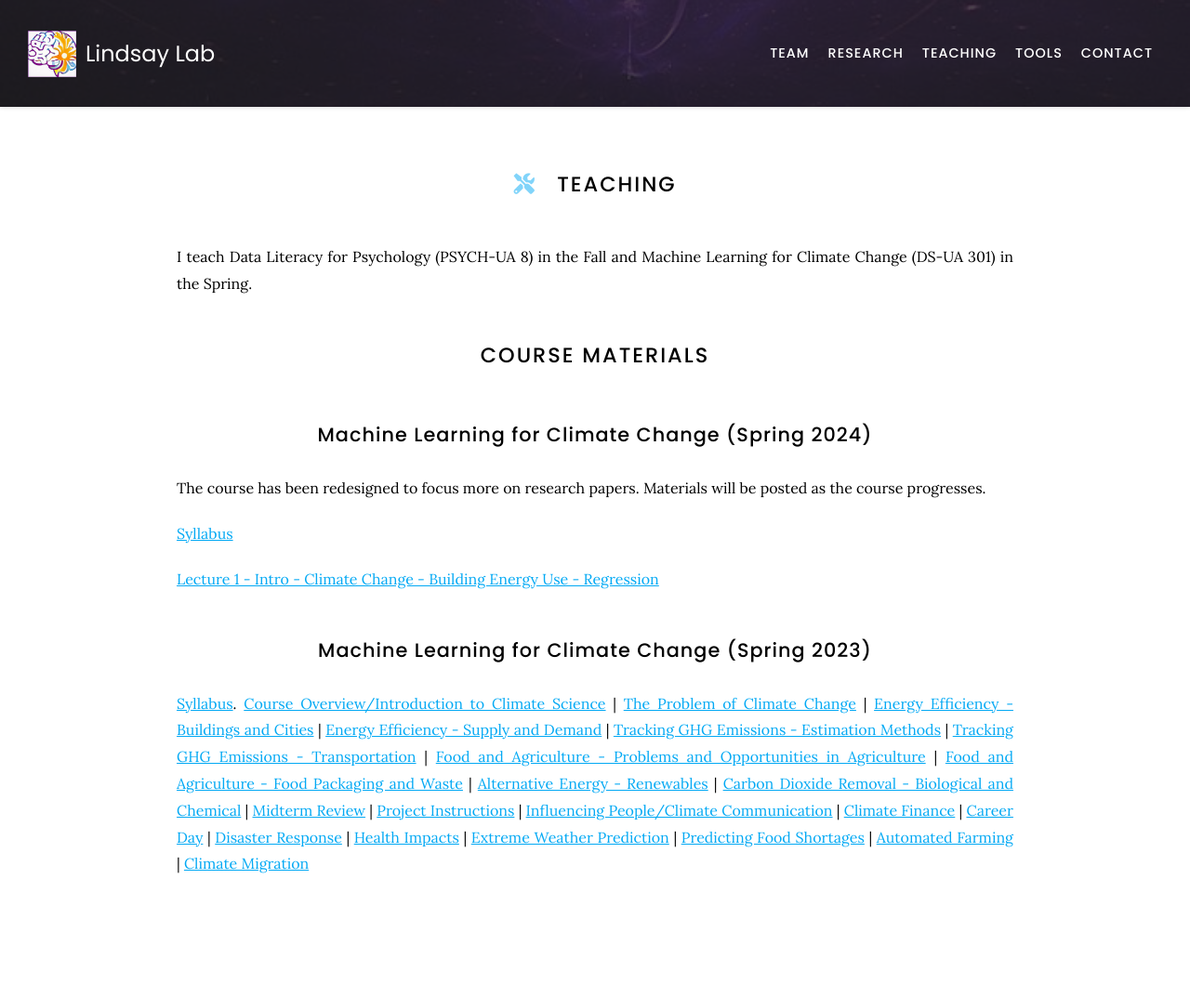
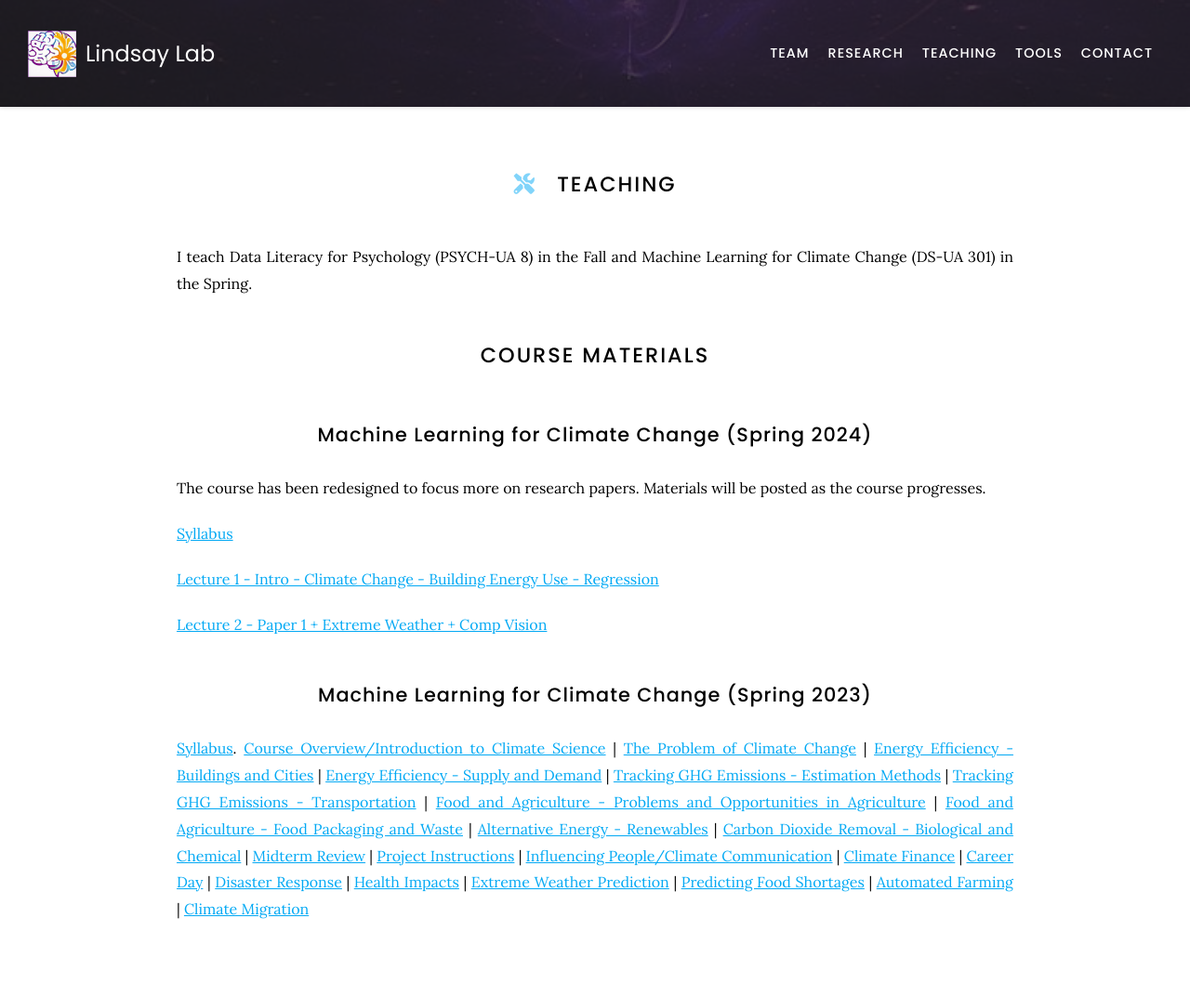
Before and after one commit to Lindsay-Lab/lindsay-lab.github.io, a Jekyll site: the page built from teaching/index.md, in a window 1280 px wide. Shown: the whole page at 93% size. Built offline with Jekyll 4.4.1, drawn with Linux system fonts in a browser that asks for light colours; nearby versions of some CDN libraries; before the commit the page ends 1024 px from its top, so only the background shows below that.

Commit message:
Update index.md

```diff
--- a/teaching/index.md
+++ b/teaching/index.md
@@ -16,6 +16,8 @@ The course has been redesigned to focus more on research papers. Materials will
 [Syllabus](https://lindsay-lab.github.io/ClimateML_Lectures/ML%20for%20Climate%20Syllabus%20Spring%2024-2.pdf)
 
 [Lecture 1 - Intro - Climate Change - Building Energy Use - Regression](https://lindsay-lab.github.io/ClimateML_Lectures/Lecture%201%20-%20Intro%20%2B%20Energy%20%2B%20Regression.pdf)
+
+[Lecture 2 - Paper 1 + Extreme Weather + Comp Vision](https://lindsay-lab.github.io/ClimateML_Lectures/Lecture%202%20-%20Paper%201%20%2B%20Extreme%20Weather%20%2B%20Comp%20Vision.pdf)
 
 
 ## Machine Learning for Climate Change (Spring 2023)
```
